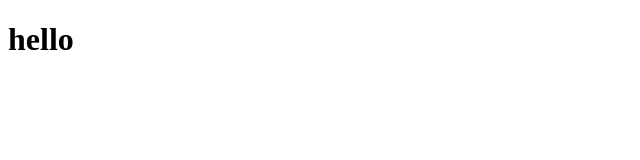
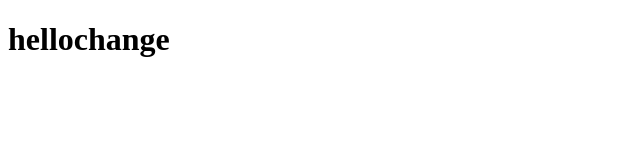
Before and after one commit to AbuSparky/practfirstproj, a plain HTML site: page index.html in a window 1280 px wide. Shown: the whole page, without its empty margins (0-640 px from the left). Drawn offline with Linux system fonts and the light colour scheme.

Commit message:
change hello to hellochange

```diff
--- a/index.html
+++ b/index.html
@@ -6,6 +6,6 @@
     <title>Document</title>
 </head>
 <body>
-    <h1>hello</h1>
+    <h1>hellochange</h1>
 </body>
 </html>
```
